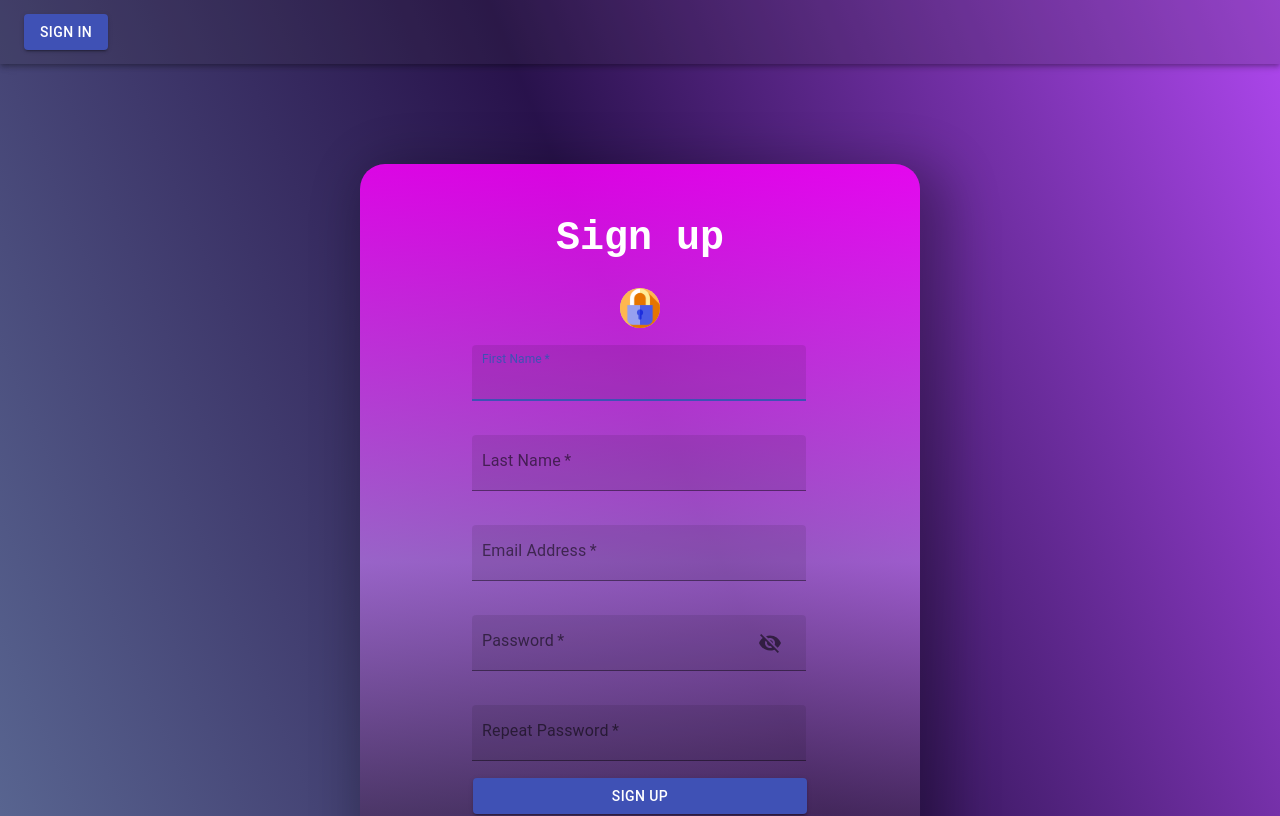
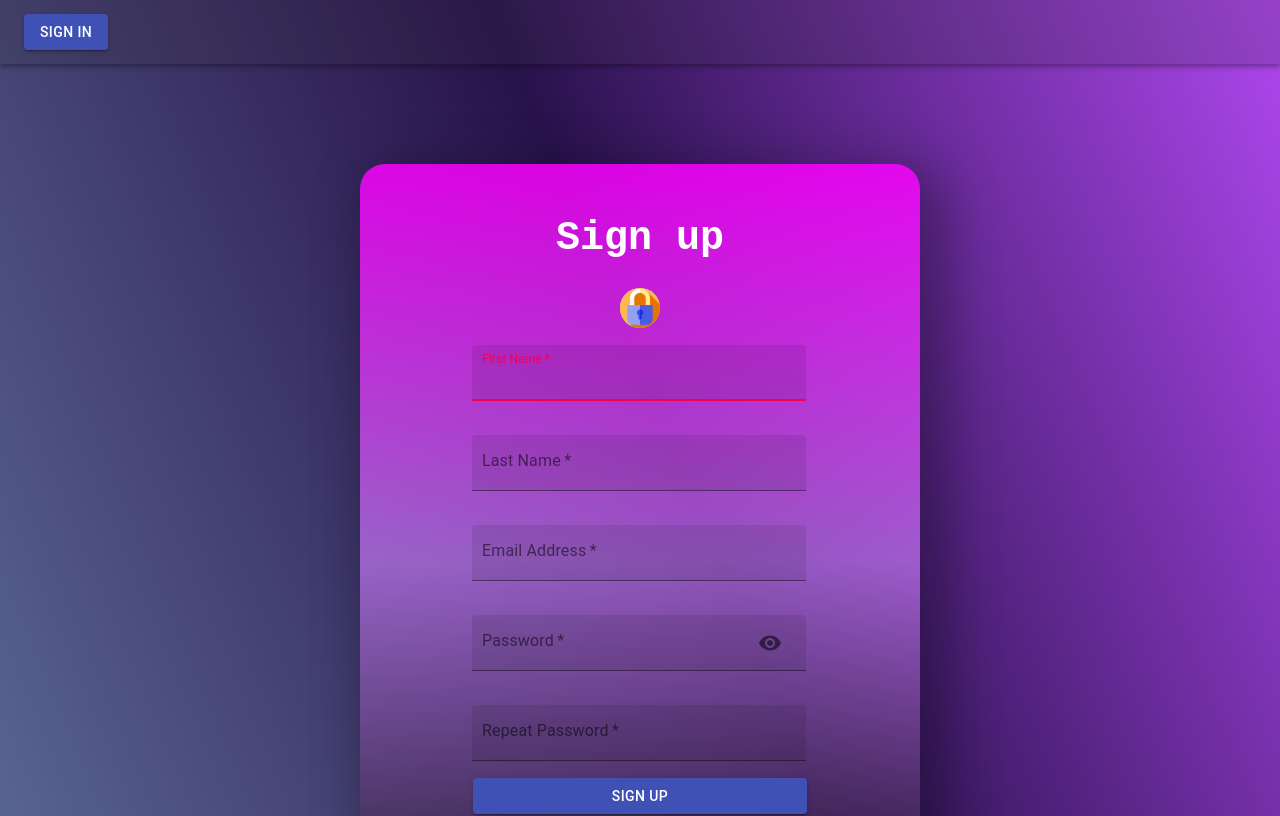
Before and after one commit to SylviaMakuch/Blog, a React (Create React App) app in the folder client/: page /auth in a window 1280 px wide. Shown: the top 816 px of the page. Built offline with nearby package versions, Linux system fonts and the light colour scheme; what import-google-fonts would draw is missing.

Commit message:
login works, input applied a ssecondary. MUI color no applied properly

```diff
--- a/client/src/Auth/auth.js
+++ b/client/src/Auth/auth.js
@@ -80,6 +80,7 @@ const Auth = () => {
     try {
       dispatch({ type: "AUTH", data: { result, token } });
     //   history.push("/");
+    console.log('It was a successful login!')
     } catch (error) {
       console.log(error);
     }
@@ -152,7 +153,8 @@ const Auth = () => {
             clientId="831530185138-9a1suordsgu512o279sop8ggl4snqb99.apps.googleusercontent.com"
             render={(renderProps) => (
               <Button
-                color="primary"
+
+              color="primary"
                 fullWidth
                 onClick={renderProps.onClick}
                 disabled={renderProps.disabled}
--- a/client/src/Auth/input.js
+++ b/client/src/Auth/input.js
@@ -1,13 +1,25 @@
-import React from 'react';
-import { TextField, Grid, InputAdornment, IconButton } from '@material-ui/core';
+import React from "react";
+import { TextField, Grid, InputAdornment, IconButton } from "@material-ui/core";
+import Visibility from "@material-ui/icons/Visibility";
+import VisibilityOff from "@material-ui/icons/VisibilityOff";
 
-import Visibility from '@material-ui/icons/Visibility';
-import VisibilityOff from '@material-ui/icons/VisibilityOff';
-
-const Input = ({ name, handleChange, label, half, autoFocus, type, handleShowPassword }) => (
+const Input = ({
+  name,
+  handleChange,
+  label,
+  half,
+  autoFocus,
+  type,
+  handleShowPassword,
+}) => (
   <Grid item xs={12} sm={half ? 6 : 12}>
     <TextField
-      style={{borderRadius: "5px", padding:"2px",margin: "15px", color: "white"}}
+      style={{
+        borderRadius: "5px",
+        padding: "2px",
+        margin: "15px",
+      }}
+      color="secondary"
       name={name}
       onChange={handleChange}
       variant="filled"
@@ -17,15 +29,19 @@ const Input = ({ name, handleChange, label, half, autoFocus, type, handleShowPas
       autoFocus={autoFocus}
       type={type}
       autoComplete="on"
-        InputProps={name === 'password' ? {
+      InputProps={
+        name === "password"
+          ? {
               endAdornment: (
-            <InputAdornment position="end">
+                <InputAdornment position="end"  aria-describedby="component-helper-text">
                   <IconButton onClick={handleShowPassword}>
-                {type === 'password' ? <Visibility /> : <VisibilityOff />}
+                    {type === "password" ? <VisibilityOff /> : <Visibility />}
                   </IconButton>
                 </InputAdornment>
               ),
-        } : null}
+            }
+          : null
+      }
     />
   </Grid>
 );
```
Lines whose indentation alone changed are shown as unchanged.
